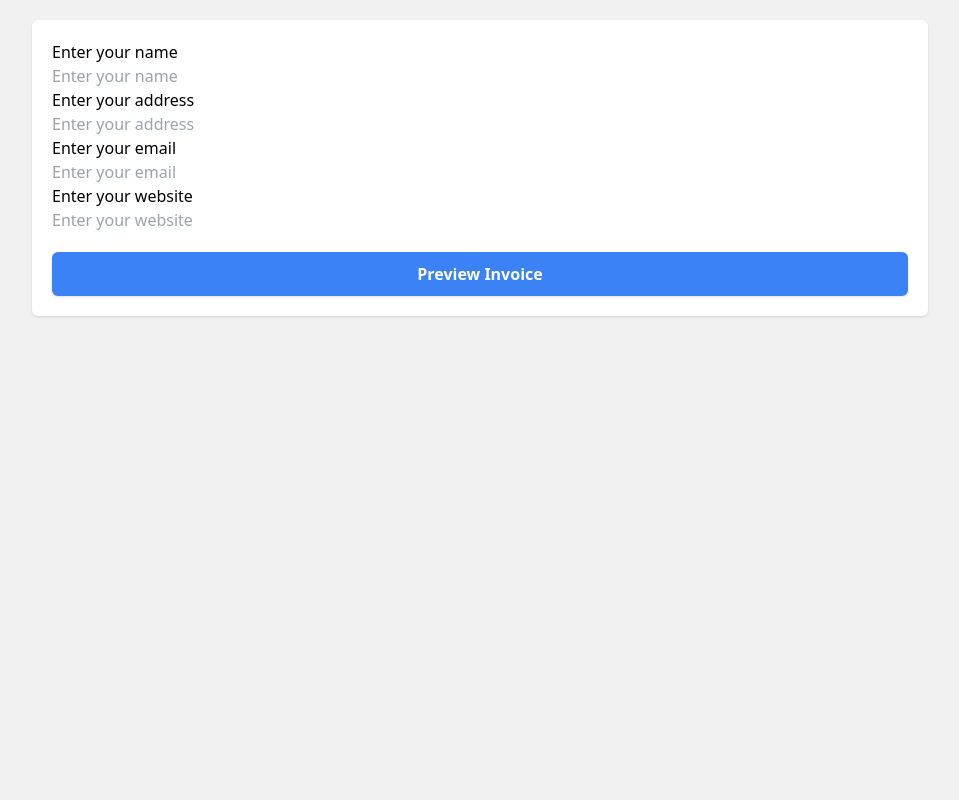
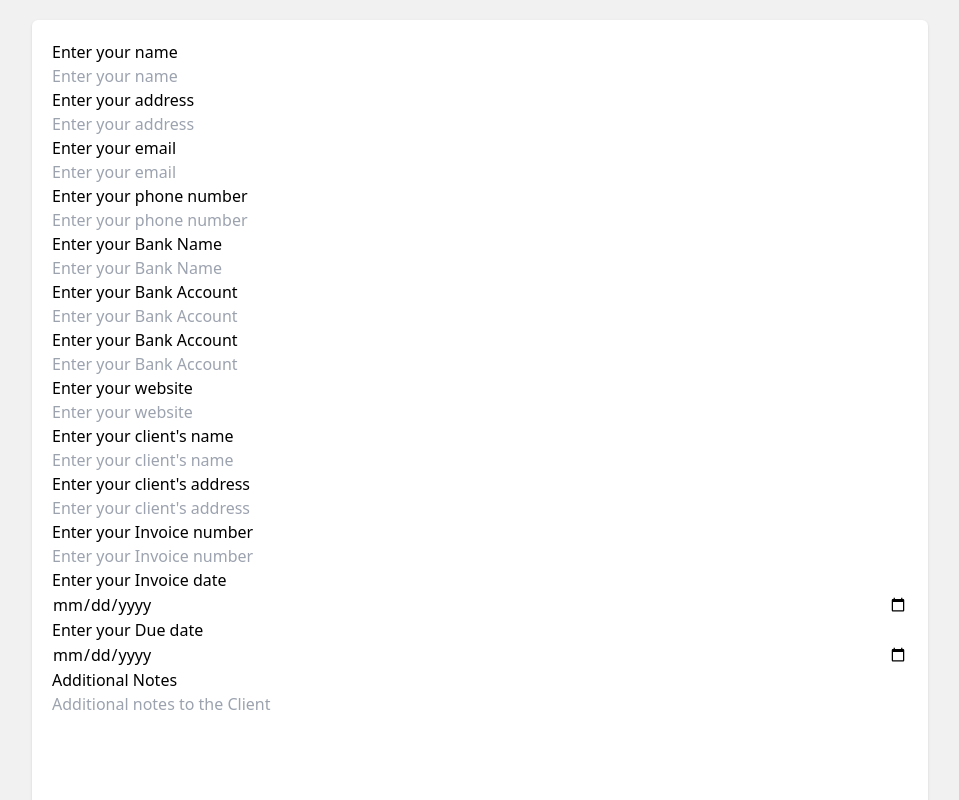
Before and after one commit to MuhammadElham/Invoice-Generator, a React (Vite) app: page / in a window 1280 px wide. Shown: the top 800 px of the page, without its empty margins (160-1119 px from the left). Built offline with nearby package versions, Linux system fonts and the light colour scheme.

Commit message:
Done all Details

```diff
--- a/src/App.jsx
+++ b/src/App.jsx
@@ -82,6 +82,46 @@ const App = () => {
             onChange={(e) => setEmail(e.target.value)}
             autoComplete="off"
           />
+          {/* Phone */}
+          <label htmlFor="phone">Enter your phone number</label>
+          <input
+            type="text"
+            placeholder="Enter your phone number"
+            id="phone"
+            value={phone}
+            onChange={(e) => setPhone(e.target.value)}
+            autoComplete="off"
+          />
+          {/* BankName */}
+          <label htmlFor="bankName">Enter your Bank Name</label>
+          <input
+            type="text"
+            placeholder="Enter your Bank Name"
+            id="bankName"
+            value={bankName}
+            onChange={(e) => setBankName(e.target.value)}
+            autoComplete="off"
+          />
+          {/* BankAccount */}
+          <label htmlFor="bankAccount">Enter your Bank Account</label>
+          <input
+            type="text"
+            placeholder="Enter your Bank Account"
+            id="bankAccount"
+            value={bankAccount}
+            onChange={(e) => setBankAccount(e.target.value)}
+            autoComplete="off"
+          />
+          {/* BankAccount */}
+          <label htmlFor="bankAccount">Enter your Bank Account</label>
+          <input
+            type="text"
+            placeholder="Enter your Bank Account"
+            id="bankAccount"
+            value={bankAccount}
+            onChange={(e) => setBankAccount(e.target.value)}
+            autoComplete="off"
+          />
           {/* Website */}
           <label htmlFor="website">Enter your website</label>
           <input
@@ -92,6 +132,67 @@ const App = () => {
             onChange={(e) => setWebsite(e.target.value)}
             autoComplete="off"
           />
+          {/* clientName */}
+          <label htmlFor="clientName">Enter your client's name</label>
+          <input
+            type="text"
+            placeholder="Enter your client's name"
+            id="clientName"
+            value={clientName}
+            onChange={(e) => setClientName(e.target.value)}
+            autoComplete="off"
+          />
+          {/* clientAddress */}
+          <label htmlFor="clientAddress">Enter your client's address</label>
+          <input
+            type="text"
+            placeholder="Enter your client's address"
+            id="clientAddress"
+            value={clientAddress}
+            onChange={(e) => setClientAddress(e.target.value)}
+            autoComplete="off"
+          />
+          {/* InvoiceNumber */}
+          <label htmlFor="invoiceNumber">Enter your Invoice number</label>
+          <input
+            type="text"
+            placeholder="Enter your Invoice number"
+            id="invoiceNumber"
+            value={invoiceNumber}
+            onChange={(e) => setInvoiceNumber(e.target.value)}
+            autoComplete="off"
+          />
+          {/* InvoiceDate */}
+          <label htmlFor="invoiceDate">Enter your Invoice date</label>
+          <input
+            type="date"
+            placeholder="Enter your Invoice date"
+            id="invoiceDate"
+            value={invoiceDate}
+            onChange={(e) => setInvoiceDate(e.target.value)}
+            autoComplete="off"
+          />
+          {/* DueDate */}
+          <label htmlFor="dueDate">Enter your Due date</label>
+          <input
+            type="date"
+            placeholder="Enter your Due date"
+            id="dueDate"
+            value={dueDate}
+            onChange={(e) => setDueDate(e.target.value)}
+            autoComplete="off"
+          />
+          {/* Notes */}
+          <label htmlFor="notes">Additional Notes</label>
+          <textarea
+            name="notes"
+            id="notes"
+            rows={30}
+            cols={10}
+            placeholder="Additional notes to the Client"
+            value={notes}
+            onChange={(e) => setNotes(e.target.value)}
+          ></textarea>
 
           <Button
             onClick={() => setShowInvoice(true)}
```
